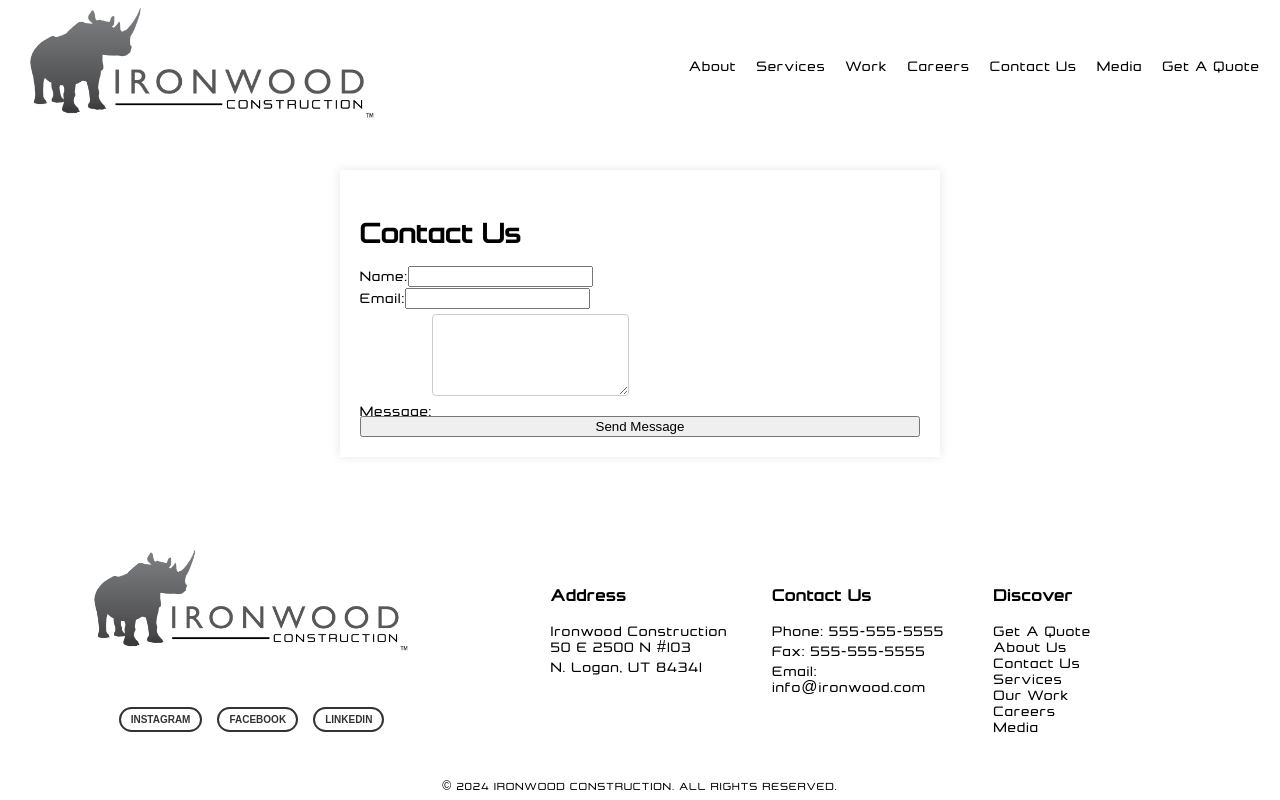
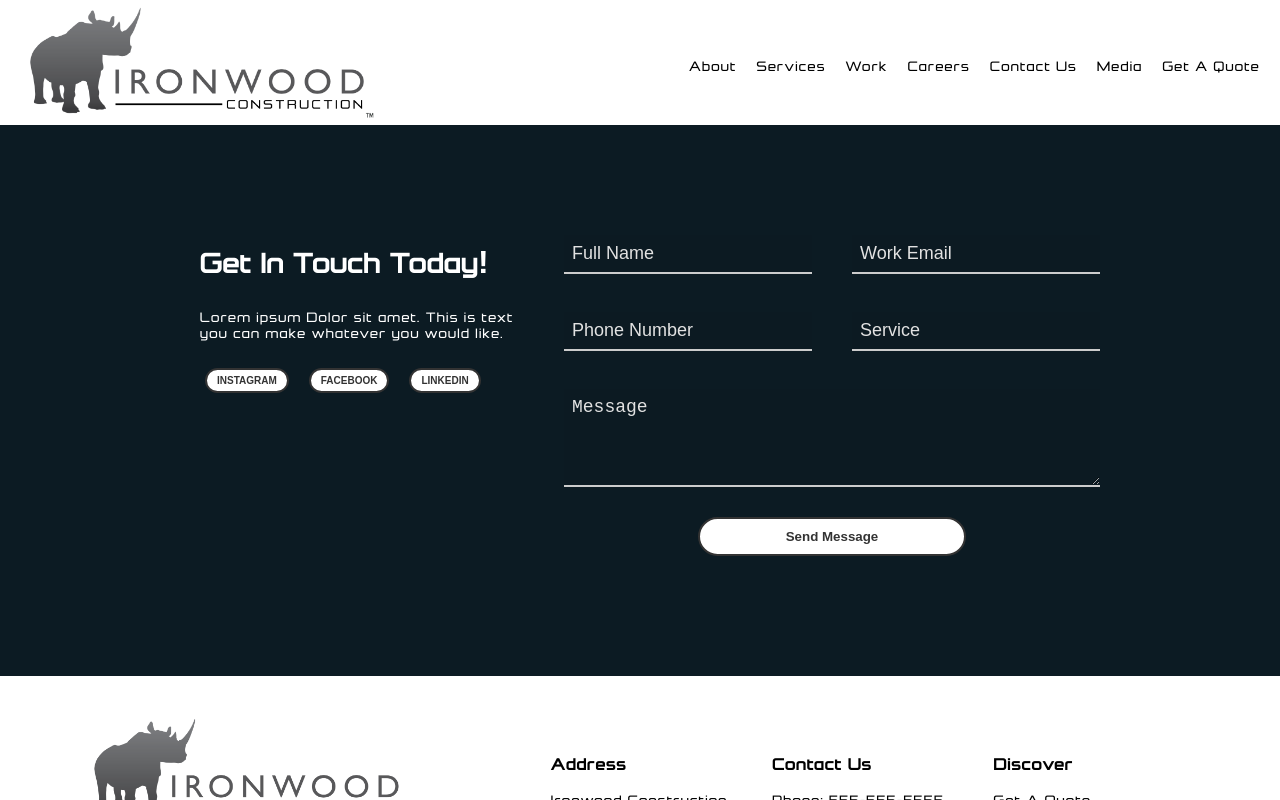
Before and after one commit to Ncabrera32/iws, a Next.js app: page /contact in a window 1280 px wide. Shown: the top 800 px of the page. Built offline with nearby package versions, Linux system fonts and the light colour scheme.

Commit message:
contact page css and updated contact form

```diff
--- a/components/ContactForm.js
+++ b/components/ContactForm.js
@@ -1,46 +1,54 @@
-//components/ContactForm.js
+// components/ContactForm.js
 import { useState } from 'react';
 import styles from '../styles/ContactForm.module.css';
 
 const ContactForm = () => {
     const [formData, setFormData] = useState({
-        name: '',
+        fullName: '',
         email: '',
+        phone: '',
+        service: '',
         message: ''
     });
 
     const handleChange = (e) => {
         const { name, value } = e.target;
-        setFormData(prevState => ({
-            ...prevState,
-            [name]: value
-        }));
+        setFormData(prev => ({ ...prev, [name]: value }));
     };
 
     const handleSubmit = async (e) => {
         e.preventDefault();
-        // You would send formData to your server here
-        console.log(formData);
+        // Here you'd typically handle the submission, e.g., send data to an API
+        alert('Form submitted');
     };
 
     return (
-        <div className={styles.contactFormContainer}>
-            <h1>Contact Us</h1>
-            <form onSubmit={handleSubmit} className={styles.form}>
-                <label>
-                    Name:
-                    <input type="text" name="name" value={formData.name} onChange={handleChange} className={styles.input} required />
-                </label>
-                <label>
-                    Email:
-                    <input type="email" name="email" value={formData.email} onChange={handleChange} className={styles.input} required />
-                </label>
-                <label>
-                    Message:
-                    <textarea name="message" rows="4" value={formData.message} onChange={handleChange} className={styles.textarea} required />
-                </label>
-                <button type="submit" className={styles.button}>Send Message</button>
-            </form>
+        <div className={styles.contactContainer}>
+        <div className={styles.contactGrid}>
+            <div className={styles.contactInfo}>
+                <h1>Get In Touch Today!</h1>
+                <p>Lorem ipsum Dolor sit amet. This is text you can make whatever you would like.</p>
+                <div className={styles.socialLinks}>
+          <button>Instagram</button>
+          <button>Facebook</button>
+          <button>LinkedIn</button>
+        </div>
+            </div>
+            <div className={styles.contactForm}>
+                <form onSubmit={handleSubmit}>
+                    <div className={styles.inputGroup}>
+                        <input type="text" name="fullName" placeholder="Full Name" value={formData.fullName} onChange={handleChange} required />
+                        <input type="email" name="email" placeholder="Work Email" value={formData.email} onChange={handleChange} required />
+                    </div>
+                    <div className={styles.inputGroup}>
+                        <input type="tel" name="phone" placeholder="Phone Number" value={formData.phone} onChange={handleChange} required />
+                        <input type="text" name="service" placeholder="Service" value={formData.service} onChange={handleChange} required />
+                    </div>
+                    <textarea name="message" placeholder="Message" rows="4" value={formData.message} onChange={handleChange} required />
+                    <button type="submit">Send Message</button>
+                </form>
+            </div>
+            </div>
         </div>
     );
 };
--- a/components/ImageGallery.module.css
+++ b/components/ImageGallery.module.css
@@ -58,7 +58,7 @@
     background-color: #000; /* Line color */
     position: absolute;
     left: 100%; /* Starts right after the text */
-    top: 50%; /* Aligns with the middle of the text */
+    top: 40%; /* Aligns with the middle of the text */
     margin-left: 10px; /* Space between text and line */
 }
 
--- a/pages/contact.js
+++ b/pages/contact.js
@@ -2,11 +2,12 @@ import Layout from '../components/Layout';
 import ContactForm from '../components/ContactForm';
 import Footer from '../components/Footer';
 
+
 const ContactPage = () => {
     return (
         <Layout pageTitle="Ironwood Site">
-        <div style={{ width: '100%', paddingTop: '120px' }}>
-            <ContactForm />
+        <div style={{ width: '100%'}}>
+        <ContactForm />
         </div>
         <Footer />
         </Layout>
--- a/styles/ContactForm.module.css
+++ b/styles/ContactForm.module.css
@@ -1,35 +1,146 @@
-/* styles/ContactForm.module.css */
-.contactFormContainer {
-    max-width: 600px;
-    margin: 50px auto;
-    padding: 20px;
-    box-shadow: 0 0 10px rgba(0,0,0,0.1);
+/* components/ContactForm.module.css */
+.contactContainer{
+    background-color: rgb(12, 27, 35); /* Dark background */
+    padding-top: 100px;
 }
 
-.form {
+.contactGrid {
+    display: grid;
+    grid-template-columns: 1fr 1fr;
+    gap: 20px;
+    max-width: 960px;
+    margin: auto;
+    padding: 20px;
+    background-color: rgb(12, 27, 35); /* Dark background */
+    color: white; /* White text for overall container */
+    padding-top: 100px;
+    padding-bottom: 100px;
+}
+
+.contactInfo {
+    padding: 20px;
+}
+.contactInfo p {
+    margin-top: 25px;
+    margin-bottom: 30px; /* Adjust the value based on desired spacing */
+}
+
+.socialLinks {
+    display: flex;
+    gap: 10px; /* Ensures spacing between each social link icon */
+    margin-bottom: 20px; /* If you also need space below the social links */
+}
+
+.contactForm form {
     display: flex;
     flex-direction: column;
+    gap: 10px;
 }
 
-.inputText,
-.inputEmail,
-.textarea {
-    padding: 10px;
-    margin-top: 5px;
-    margin-bottom: 20px;
-    border: 1px solid #ccc;
-    border-radius: 4px;
+.inputGroup {
+    display: grid;
+    grid-template-columns: 1fr 1fr;
+    gap: 40px;
+    min-height: 50px;
+    padding: 0 0 28px;
+    border-width: 1px;
+
+}
+.contactForm{
+    padding-top: 35px;
 }
 
-.submitButton {
-    background-color: #0056b3;
-    color: white;
-    padding: 10px 20px;
-    border: none;
-    border-radius: 4px;
-    cursor: pointer;
+.contactForm input,
+.contactForm textarea {
+    padding: 8px;
+    border: none; /* Remove all borders */
+    border-bottom: 2px solid #ccc; /* Only display the bottom border */
+    background: rgba(12, 27, 35, 0.1); /* Slightly transparent inputs */
+    color: white; /* White text inside inputs */
+    outline: none; /* Remove focus outline */
+    font-size: 18px;
+
 }
 
-.submitButton:hover {
-    background-color: #004494;
+.contactForm input::placeholder,
+.contactForm textarea::placeholder {
+    color: rgb(226, 226, 226); /* Set placeholder text color to white */
+    opacity: 1; /* Ensures full opacity (some browsers use a lower opacity by default) */
 }
+
+.contactForm input:focus,
+.contactForm textarea:focus {
+    border-bottom: 2px solid #f37100; /* Highlight the bottom border on focus */
+}
+
+.contactForm input:focus::placeholder,
+.contactForm textarea:focus::placeholder {
+    color: #f37100; /* Changes placeholder color to #f37100 when input is focused */
+}
+
+.contactForm button {
+    width: 50%; /* Adjust this if needed */
+    margin: 20px auto; /* Adds top/bottom margin and centers the button horizontally */
+    background-color: white;
+    color: #333;
+    border: 2px solid #333;
+    padding: 10px 20px;
+    font-weight: bold;
+    cursor: pointer;
+    display: flex;
+    align-items: center;
+    justify-content: center;
+    border-radius: 20px;
+    transition: all 0.3s ease;
+}
+
+.contactForm button:hover {
+    background-color: #f37100;
+    color:white;
+}
+
+@media (max-width: 830px) {
+    .contactContainer{
+        padding-top: 60px;
+    }
+    .contactGrid {
+        grid-template-columns: 1fr; /* Stack columns vertically */
+        text-align: center; /* Center text */
+    }
+
+    .inputGroup {
+        grid-template-columns: 1fr; /* Stack input fields vertically */
+    }
+
+    .socialLinks {
+        justify-content: center; /* Center social links */
+        display: flex;
+        gap: 10px; /* Maintain gap between links */
+    }
+}
+
+@media (max-width: 767px) {
+    .contactContainer{
+        padding-top: 0px;
+    }
+}
+
+.socialLinks button {
+    background-color: white; /* Sets the button background to white */
+    color: #333; /* Dark grey text */
+    border: 2px solid #333; /* Dark grey border */
+    padding: 5px 10px; /* Adjust padding to suit your design */
+    margin: 0 5px; /* Adds spacing between buttons */
+    text-transform: uppercase; /* Optional: transforms text to uppercase */
+    font-weight: bold; /* Optional: makes the font bold */
+    cursor: pointer; /* Changes cursor to pointer on hover */
+    transition: background-color 0.3s, color 0.3s; /* Smooth transition for hover effects */
+    border-radius: 20px;
+    font-size: 10px;
+}
+
+.socialLinks button:hover {
+    background-color: #333; /* Dark grey background on hover */
+    color: white; /* White text on hover */
+    border: 2px solid #ffffff;
+}
```
